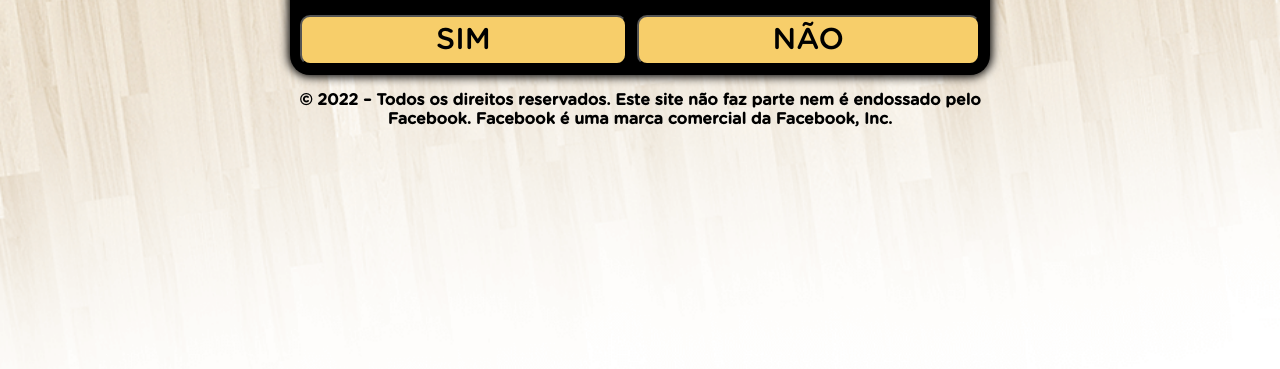
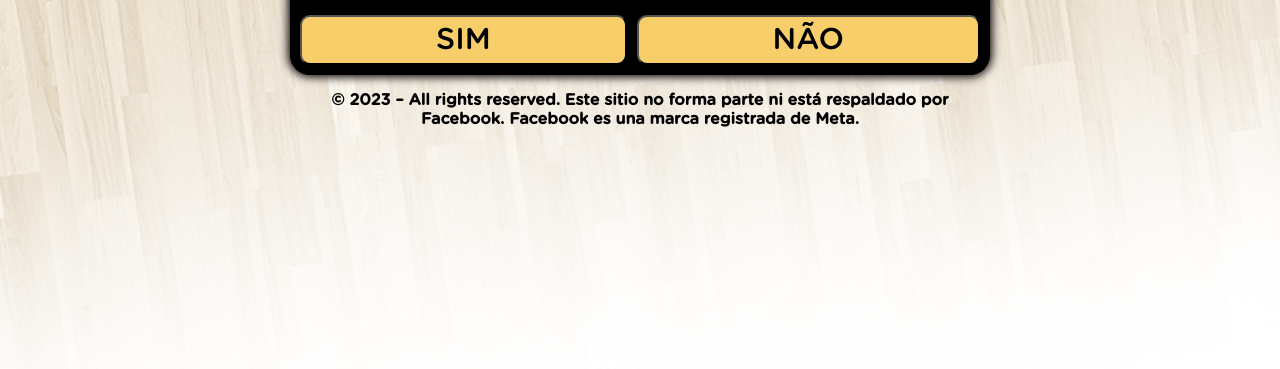
Before and after one commit to jonasjsr01/ladelicata, a plain HTML site: page lodigo/index.html in a window 1280 px wide. Shown: the part 385-754 px from the top of the page. Drawn offline with Linux system fonts and the light colour scheme.

Commit message:
Add files via upload

```diff
--- a/lodigo/index.html
+++ b/lodigo/index.html
@@ -111,7 +111,7 @@
 </div>
 </div>
 </div>
-<p style="text-align: center; font-weight: bold;">© 2022 – Todos os direitos reservados. Este site não faz parte nem é endossado pelo Facebook. Facebook é uma marca comercial da Facebook, Inc.</p>
+<p style="text-align: center; font-weight: bold;">© 2023 – All rights reserved. Este sitio no forma parte ni está respaldado por Facebook. Facebook es una marca registrada de Meta.</p>
 </div>
 <script>
     function segunda() {
```
